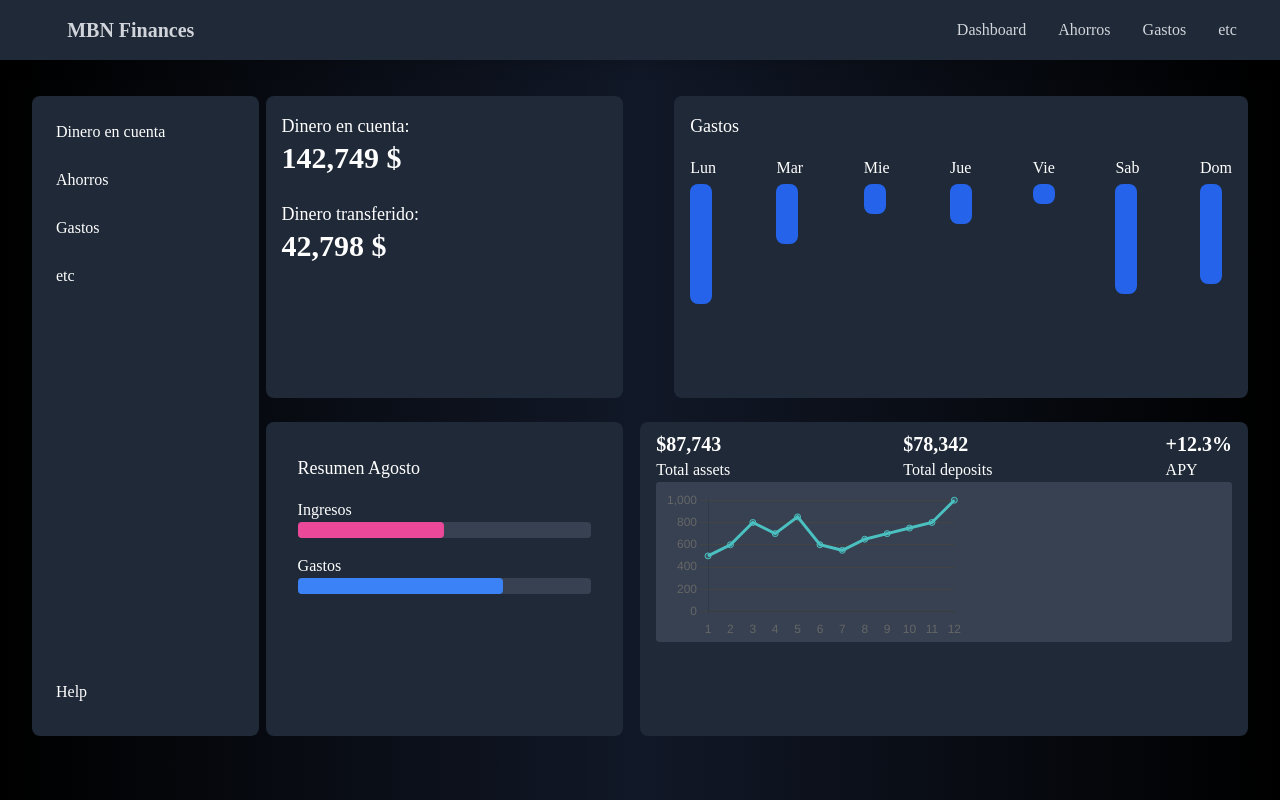
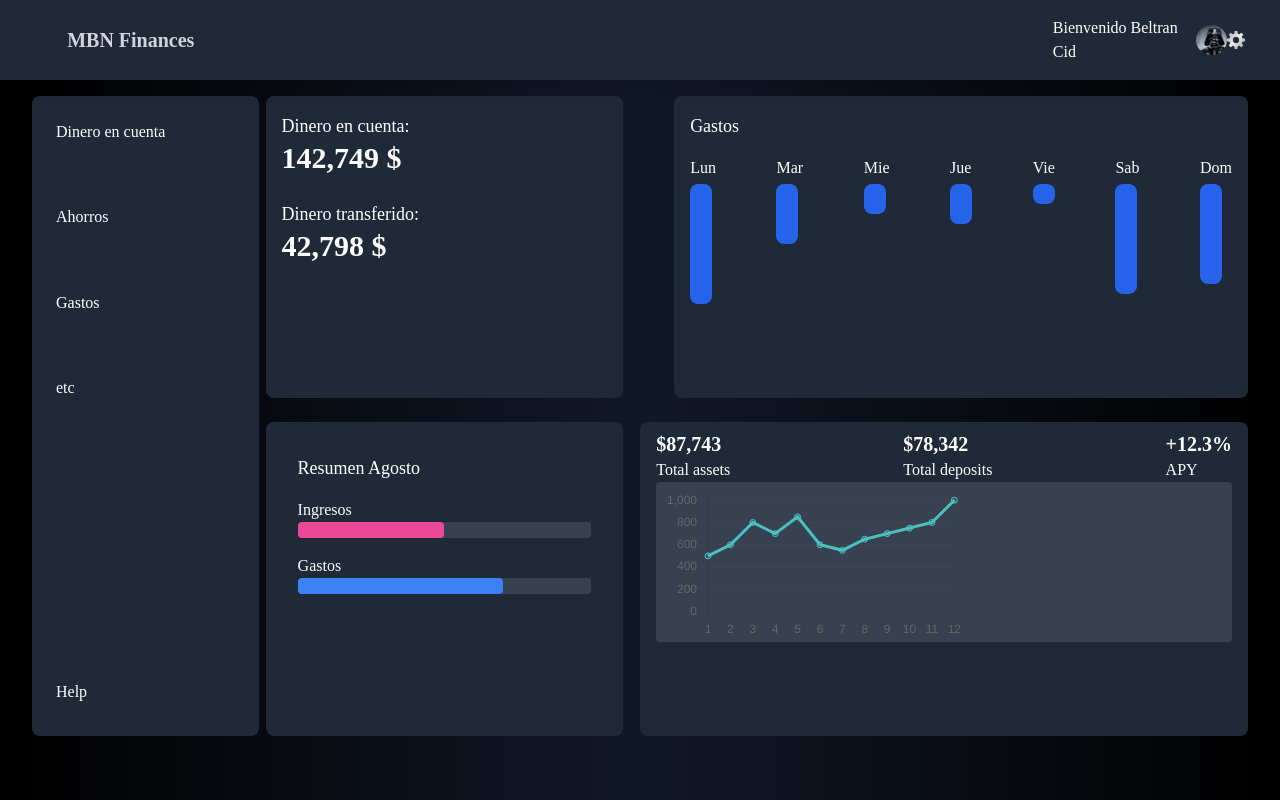
Before and after one commit to Beltru/MBN-Finances-Front-End, a Next.js app in the folder mbn/: page /home in a window 1280 px wide. Built offline with nearby package versions, Linux system fonts and the light colour scheme; a web font is replaced by a local one.

Commit message:
COLO GAY

```diff
--- a/mbn/app/home/page.jsx
+++ b/mbn/app/home/page.jsx
@@ -12,7 +12,7 @@ export default function Home() {
       </nav>
       <main className="grid grid-cols-12 gap-[8vw] w-[95vw] h-[80vh]">
         <aside className="col-span-3 space-y-4 flex justify-between flex-col bg-gray-800 rounded-lg p-4">
-          <div className="space-y-2">
+          <div className="flex flex-col justify-between h-[50%]">
 
             <button className="block text-left p-2 hover:bg-gray-600 rounded-lg mb-2 duration-500">Dinero en cuenta</button>
             <button className="block text-left p-2 hover:bg-gray-600 rounded-lg mb-2 duration-500">Ahorros</button>
--- a/mbn/components/Navbar.jsx
+++ b/mbn/components/Navbar.jsx
@@ -3,22 +3,16 @@ const Navbar = () => {
   return (
     <nav className="fixed top-0 left-0 right-0 bg-gray-800 p-4 shadow-lg z-10">
       <div className="w-[100vw] flex items-center justify-between px-[4vw]">
-        <div
-          className="text-gray-300 text-xl font-bold cursor-pointer"
-          onClick={() => window.location.reload()}
-        >
+        <div  className="text-gray-300 text-xl font-bold cursor-pointer" onClick={() => window.location.reload()}>
           MBN Finances
         </div>
 
         <div className="flex space-x-4">
-          {['Dashboard', 'Ahorros', 'Gastos', 'etc'].map((item) => (
-            <span
-              key={item}
-              className="text-gray-300 hover:text-white hover:bg-gray-600 px-2 rounded-lg duration-1000 cursor-pointer"
-            >
-              {item}
-            </span>
-          ))}
+            <ul className="flex flex-row justify-around w-[15vw] items-center">
+              <li>Bienvenido Beltran Cid</li>
+              <li><img src="/profile-photo.jpg" alt="" className="rounded-full"/></li>
+              <li><img src="settings.png" alt="" className="w-[1.5vw]"/></li>
+            </ul>
         </div>
       </div>
     </nav>
```
Also changed, not shown: mbn/public/profile-photo.jpg (added), mbn/public/settings.png (added).
